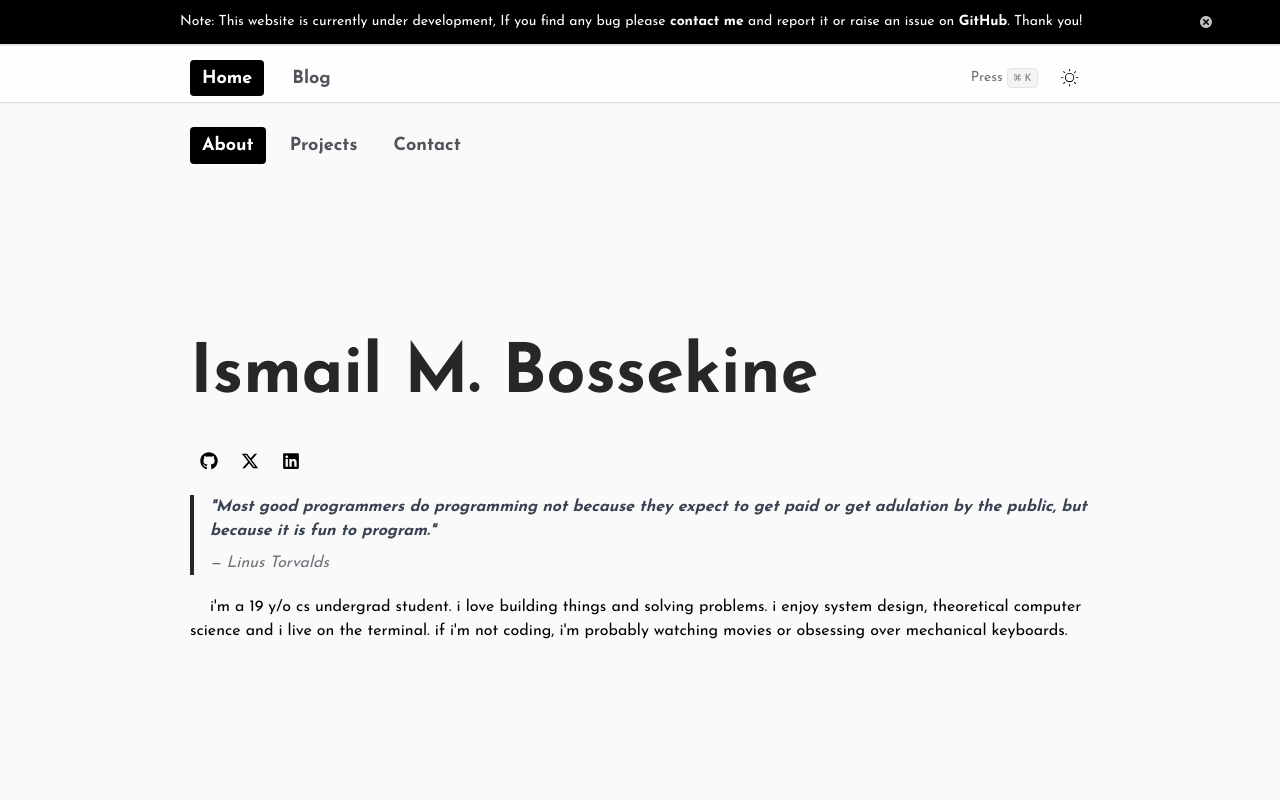
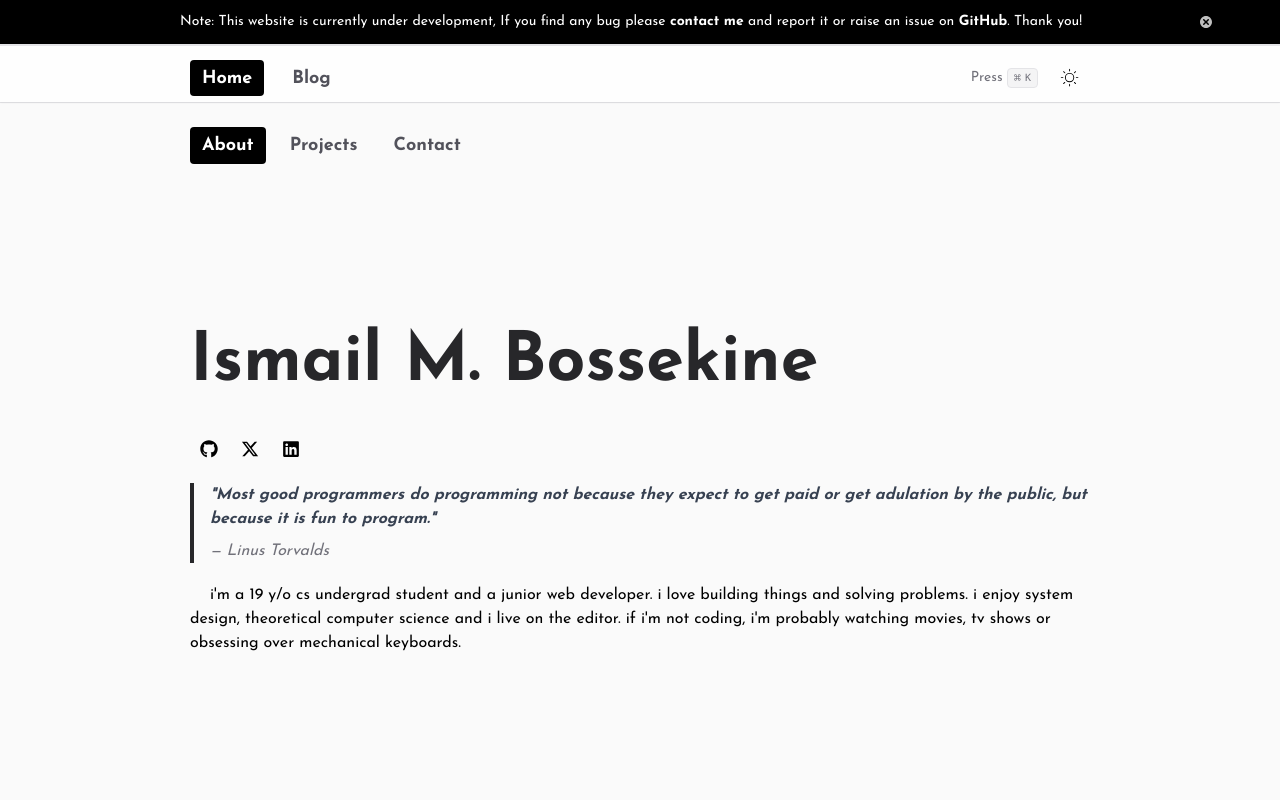
Before and after one commit to 1sma31L/Portfolio, a Next.js app: page / in a window 1280 px wide. Shown: the top 800 px of the page. Built offline with nearby package versions, Linux system fonts and the light colour scheme.

Commit message:
Refactor content in Home page component

```diff
--- a/src/app/(home)/page.tsx
+++ b/src/app/(home)/page.tsx
@@ -42,11 +42,11 @@ function Home() {
 							</footer>
 						</blockquote>
 						<p className="indent-5">
-							i&apos;m a 19 y/o cs undergrad student. i love building things and
-							solving problems. i enjoy system design, theoretical computer
-							science and i live on the terminal. if i&apos;m not coding,
-							i&apos;m probably watching movies or obsessing over mechanical
-							keyboards.
+							i&apos;m a 19 y/o cs undergrad student and a junior web developer.
+							i love building things and solving problems. i enjoy system
+							design, theoretical computer science and i live on the editor. if
+							i&apos;m not coding, i&apos;m probably watching movies, tv shows
+							or obsessing over mechanical keyboards.
 						</p>
 					</div>
 				</section>
@@ -114,7 +114,7 @@ function Home() {
 								i simp for bergman and kubrick and my fav movies are
 								Interstellar (2014), Fallen Angels (1995), and Naked (1993). my
 								fav tv shows are Mr. Robot and DAЯꓘ. i play chess from time to
-								time, 1600 Rapid rated. i read books in philosophy, psychology,
+								time, 1600 rapid rated. i read books in philosophy, psychology,
 								and cybersecurity. i like classical music. and last but not
 								least, dark rainy weather is the best.
 							</p>
```
